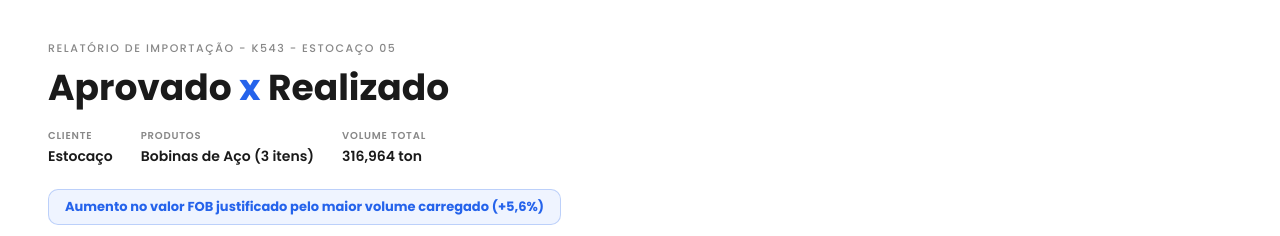
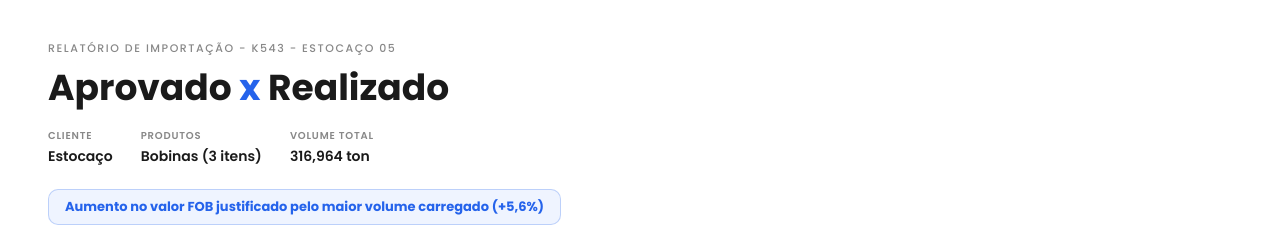
Before and after one commit to anakarolinasantos-afk/comparativok543, a plain HTML site: page index.html in a window 1280 px wide. Shown: the top 236 px of the page. Drawn offline with nearby package versions, Linux system fonts and the light colour scheme.

Commit message:
Update index.html

```diff
--- a/index.html
+++ b/index.html
@@ -81,7 +81,7 @@ body{background:var(--bg);color:var(--text);font-family:'Poppins',sans-serif;min
   <h1 class="hero-title">Aprovado <span>x</span> Realizado</h1>
   <div class="hero-meta">
     <div class="hero-meta-item"><span class="hero-meta-label">Cliente</span><span class="hero-meta-val">Estocaço</span></div>
-    <div class="hero-meta-item"><span class="hero-meta-label">Produtos</span><span class="hero-meta-val">Bobinas de Aço (3 itens)</span></div>
+    <div class="hero-meta-item"><span class="hero-meta-label">Produtos</span><span class="hero-meta-val">Bobinas (3 itens)</span></div>
     <div class="hero-meta-item"><span class="hero-meta-label">Volume Total</span><span class="hero-meta-val">316,964 ton</span></div>
   </div>
   <div class="hero-badge">Aumento no valor FOB justificado pelo maior volume carregado (+5,6%)</div>
```
